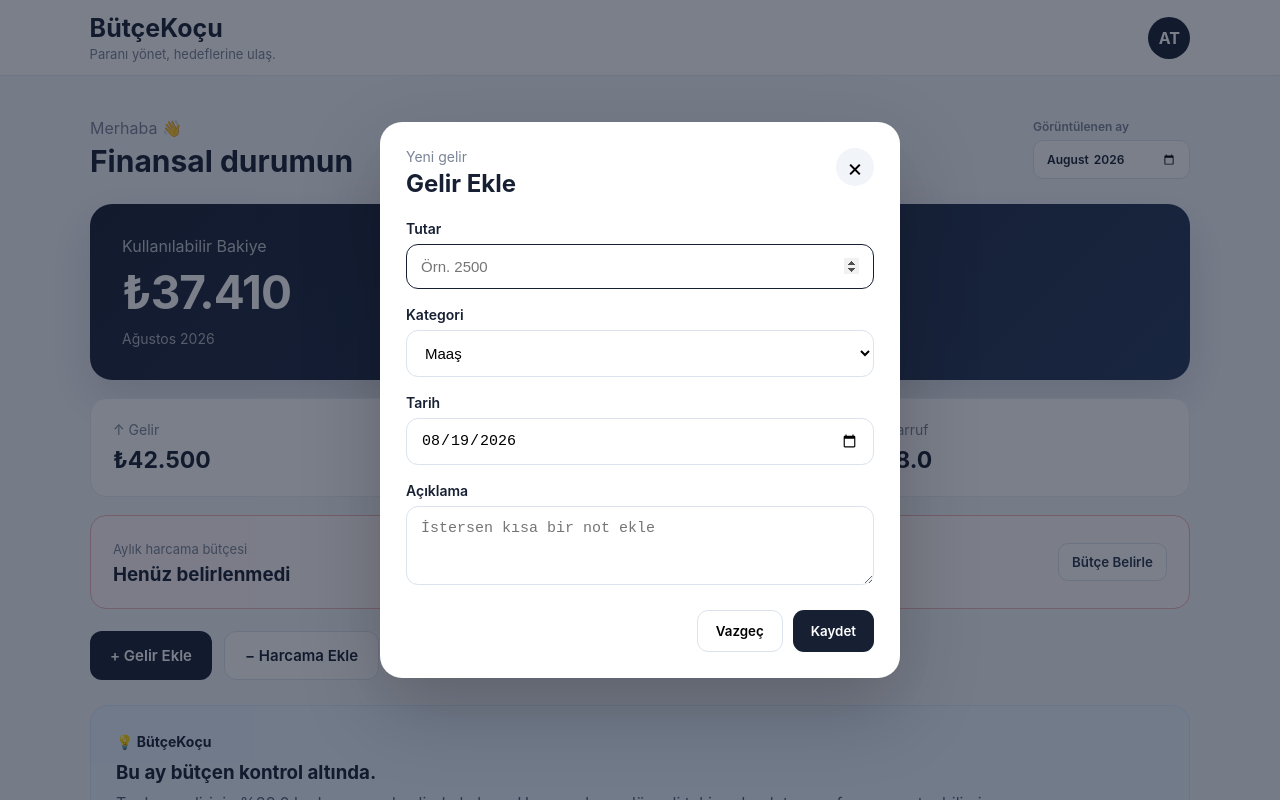
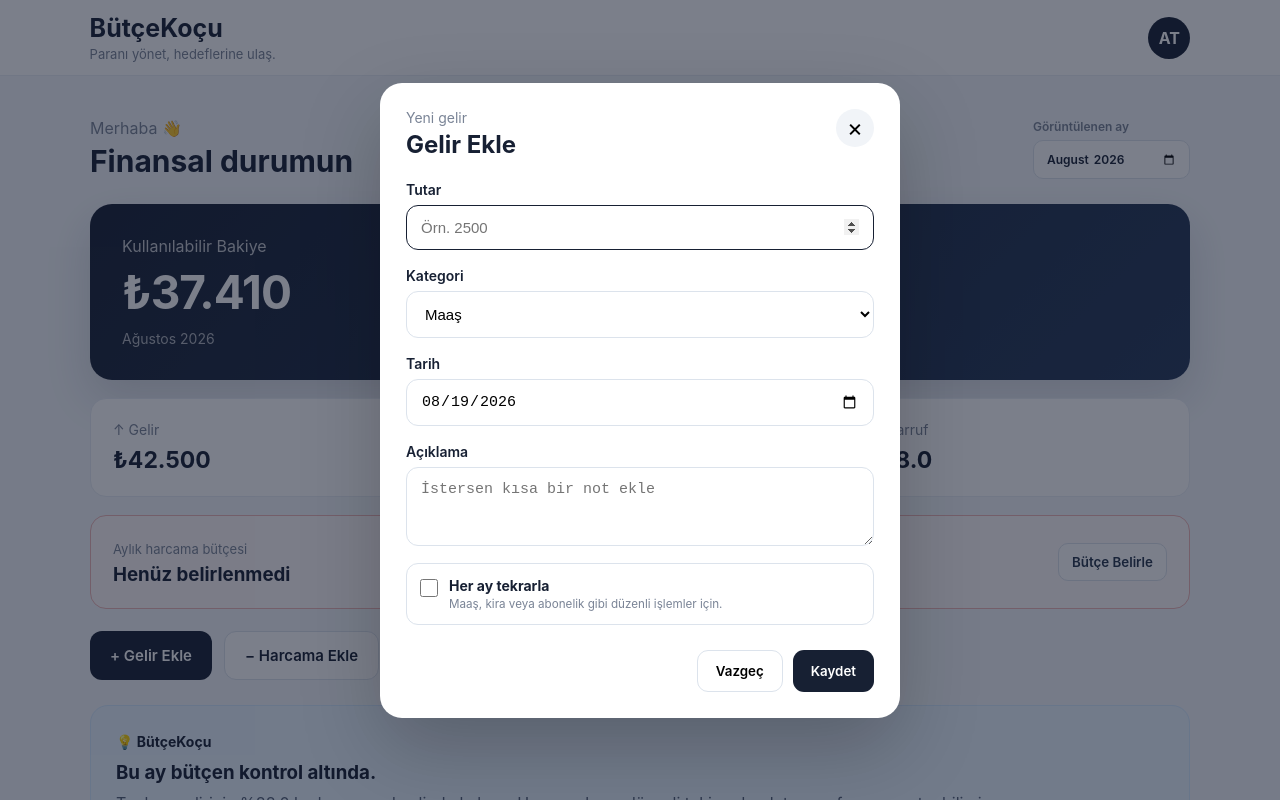
Before and after one commit to ahmet58aa-ai/butce-kocu, a React (Vite) app: page / in a window 1280 px wide. Both pictures are taken after typing "Sample" into the empty fields and a click on the button "+ Gelir Ekle". Shown: the top 800 px of the page. Built offline with nearby package versions, Linux system fonts and the light colour scheme.

Commit message:
feat: add recurring monthly transactions

```diff
--- a/src/App.css
+++ b/src/App.css
@@ -503,6 +503,17 @@ main {
   font-size: 13px;
 }
 
+.recurring-badge {
+  display: inline-flex;
+  margin-left: 7px;
+  padding: 2px 7px;
+  border-radius: 999px;
+  background: #edf4fa;
+  color: #376e8f;
+  font-size: 11px;
+  font-weight: 700;
+}
+
 .transaction > span {
   font-weight: 700;
 }
@@ -635,6 +646,34 @@ main {
   resize: vertical;
 }
 
+.modal .recurring-option {
+  display: flex;
+  align-items: flex-start;
+  flex-direction: row;
+  gap: 11px;
+  padding: 13px;
+  border: 1px solid #dce3ec;
+  border-radius: 12px;
+  cursor: pointer;
+}
+
+.modal .recurring-option input {
+  width: 18px;
+  height: 18px;
+  margin: 2px 0 0;
+}
+
+.recurring-option span {
+  display: flex;
+  flex-direction: column;
+  gap: 3px;
+}
+
+.recurring-option small {
+  color: #7a8496;
+  font-weight: 400;
+}
+
 .modal-actions {
   display: flex;
   justify-content: flex-end;
--- a/src/App.jsx
+++ b/src/App.jsx
@@ -1,5 +1,13 @@
  import { useEffect, useMemo, useRef, useState } from 'react'
 import './App.css'
+
+function getRecurringDate(monthValue, originalDate) {
+  const [year, month] = monthValue.split('-').map(Number)
+  const originalDay = Number(originalDate.slice(8, 10))
+  const lastDay = new Date(year, month, 0).getDate()
+  const day = String(Math.min(originalDay, lastDay)).padStart(2, '0')
+  return `${monthValue}-${day}`
+}
 
 function App() {
   const [transactions, setTransactions] = useState(() => {
@@ -58,6 +66,7 @@ function App() {
     category: '',
     date: new Date().toISOString().slice(0, 10),
     note: '',
+    recurring: false,
   })
 
   useEffect(() => {
@@ -151,6 +160,7 @@ function App() {
       category: type === 'income' ? 'Maaş' : 'Market',
       date: new Date().toISOString().slice(0, 10),
       note: '',
+      recurring: false,
     })
   }
 
@@ -189,6 +199,7 @@ function App() {
                 category: form.category,
                 date: form.date,
                 note: form.note,
+                recurring: form.recurring,
               }
             : item
         )
@@ -201,6 +212,7 @@ function App() {
         category: form.category,
         date: form.date,
         note: form.note,
+        recurring: form.recurring,
       }
 
       setTransactions((prev) => [newTransaction, ...prev])
@@ -218,6 +230,7 @@ function App() {
       category: transaction.category,
       date: transaction.date,
       note: transaction.note || '',
+      recurring: Boolean(transaction.recurring),
     })
   }
 
@@ -248,6 +261,37 @@ function App() {
       month: 'long',
       year: 'numeric',
     }).format(new Date(Number(year), Number(month) - 1, 1))
+  }
+
+  function handleMonthChange(event) {
+    const nextMonth = event.target.value
+
+    setTransactions((prev) => {
+      const recurringTemplates = prev.filter(
+        (item) => item.recurring && !item.recurrenceId
+      )
+      const missingTransactions = recurringTemplates
+        .filter((template) => template.date.slice(0, 7) < nextMonth)
+        .filter((template) =>
+          !prev.some(
+            (item) =>
+              item.recurrenceId === template.id &&
+              item.date.startsWith(nextMonth)
+          )
+        )
+        .map((template) => ({
+          ...template,
+          id: `${template.id}-${nextMonth}`,
+          date: getRecurringDate(nextMonth, template.date),
+          recurring: false,
+          recurrenceId: template.id,
+        }))
+
+      return missingTransactions.length > 0
+        ? [...missingTransactions, ...prev]
+        : prev
+    })
+    setSelectedMonth(nextMonth)
   }
 
   function openBudgetModal() {
@@ -382,7 +426,7 @@ function App() {
             <input
               type="month"
               value={selectedMonth}
-              onChange={(event) => setSelectedMonth(event.target.value)}
+              onChange={handleMonthChange}
             />
           </label>
         </section>
@@ -597,6 +641,9 @@ function App() {
                   {transaction.note
                     ? ` • ${transaction.note}`
                     : ''}
+                  {(transaction.recurring || transaction.recurrenceId) && (
+                    <span className="recurring-badge">Her ay</span>
+                  )}
                 </p>
               </div>
 
@@ -756,6 +803,26 @@ function App() {
                 />
               </label>
 
+              {!editingId?.toString().includes('-') && (
+                <label className="recurring-option">
+                  <input
+                    type="checkbox"
+                    name="recurring"
+                    checked={form.recurring}
+                    onChange={(event) =>
+                      setForm((prev) => ({
+                        ...prev,
+                        recurring: event.target.checked,
+                      }))
+                    }
+                  />
+                  <span>
+                    <strong>Her ay tekrarla</strong>
+                    <small>Maaş, kira veya abonelik gibi düzenli işlemler için.</small>
+                  </span>
+                </label>
+              )}
+
               <div className="modal-actions">
                 <button
                   type="button"
```
